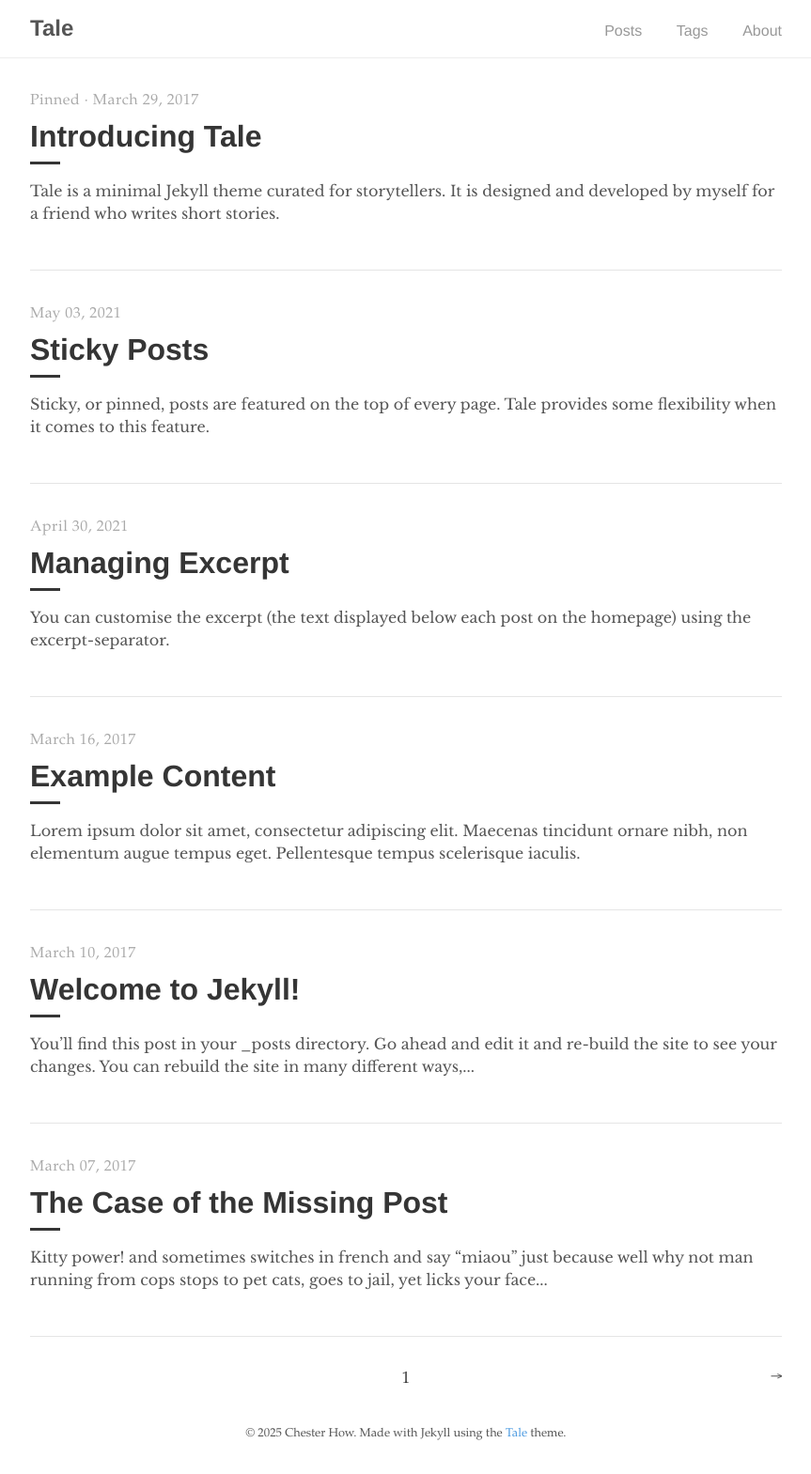
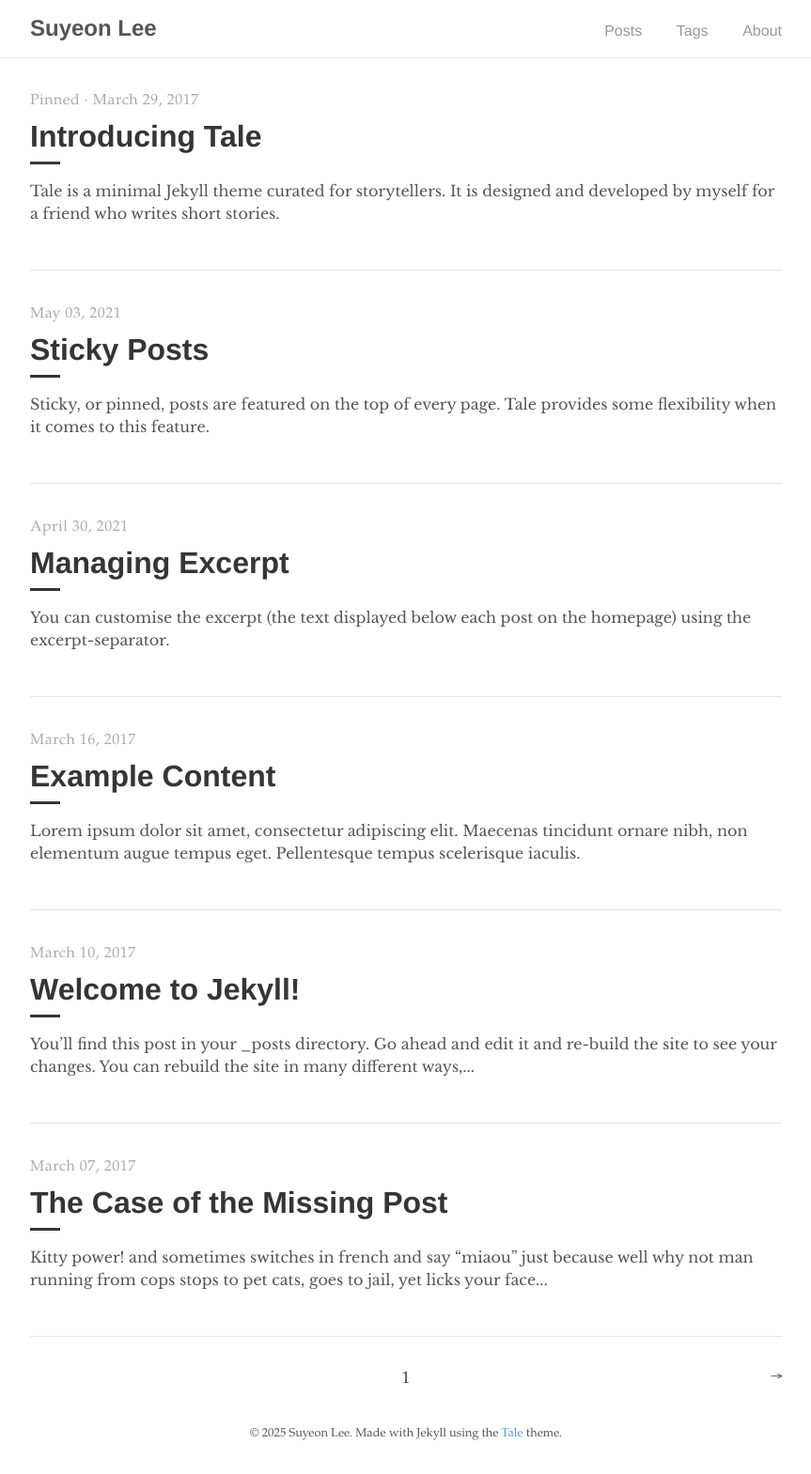
Before and after one commit to suylab/suylab.github.io, a Jekyll site: the page built from index.html, in a window 1280 px wide. Shown: the whole page at 94% size, without its empty margins (208-1071 px from the left). Built offline with Jekyll 4.4.1, drawn with Linux system fonts in a browser that asks for light colours; the list of posts is cut into pages by our own code.

Commit message:
fix: _config.yml to contain basic info

```diff
--- a/_config.yml
+++ b/_config.yml
@@ -1,16 +1,16 @@
 # Site settings
-title:          Tale
-description:    "Minimal Jekyll theme for storytellers"
-url:            "https://chesterhow.github.io"
+title:          Suyeon Lee
+description:    "Solvitur Ambulando"
+url:            "https://suylab.github.io"
 
 # Google Analytics
 google_analytics: UA—XXXXXXXX-X
 
 # Author
 author:
-  name:         Chester How
-  url:          https://chester.how
-  email:        chesterhow@gmail.com
+  name:         Suyeon Lee
+  url:          https://suylab.github.io
+  email:        suy.suy.lee@gmail.com
 
 # Build settings
 markdown:       kramdown
```
